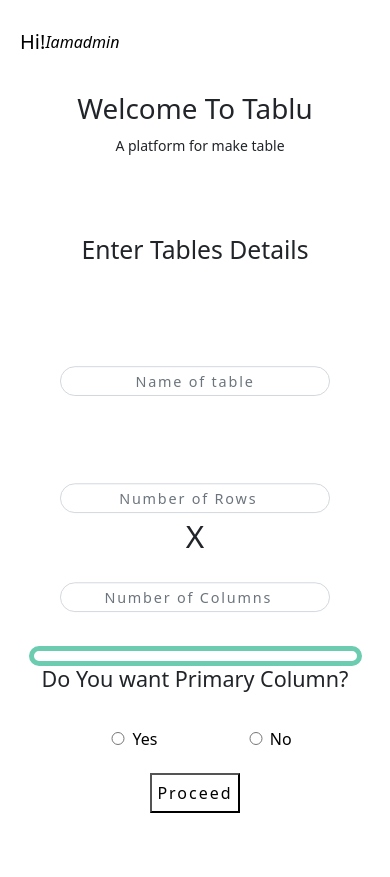
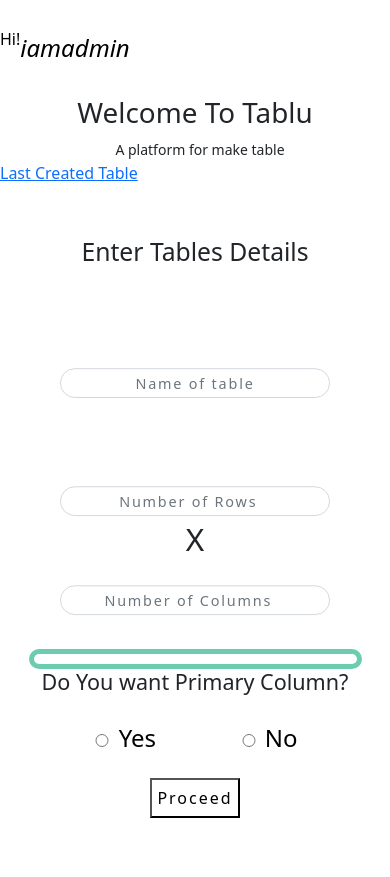
Before and after one commit to krishna120801/Tablu, a Django app: page /tablu in a window 390 px wide. Shown: the part 50-927 px from the top of the page. Before the commit the page ends 863 px from the top, so only its background shows below. Run offline with Django 4.2, Linux system fonts and the light colour scheme; a user stored in the database is signed in; some libraries are stand-ins or nearby versions.

Commit message:
Revert "Last created update"

```diff
--- a/static/css/tbl.css
+++ b/static/css/tbl.css
@@ -267,6 +267,7 @@
 }
 .navbar-nav{
     margin-left: 85%;
+
 }
 .hh{
     height:50%;
@@ -284,25 +285,11 @@
     border-radius: 10px;
 }
 .d-flex{
-	font-size: 20x;
+	font-size: 24px;
 	margin-top: 15px;
 	margin-bottom: 15px;
-	margin-left: 10px;
 	text-decoration: none;
 	color: #000000;
-	text-transform: capitalize;
-}
-.d-flex h6{
-	text-transform: capitalize;
-	font-size: 24x;
-}
-.prev a{
-	text-align: center;
-	align-items: center;
-	text-decoration: none;
-	text-decoration: none;
-	color: #000000;
-	font-size: 0px;
 }
 
 /*RESPONSIVE_______________________________________________*/
@@ -315,12 +302,6 @@
         margin-top: 10px;
         transform: scale(0.9);
     }
-.d-flex{
-	font-size: 16px;
-}
-.d-flex h6{
-	font-size: 20px;
-}
 }
 @media all and (max-width: 450px){
     label.logo{
```
